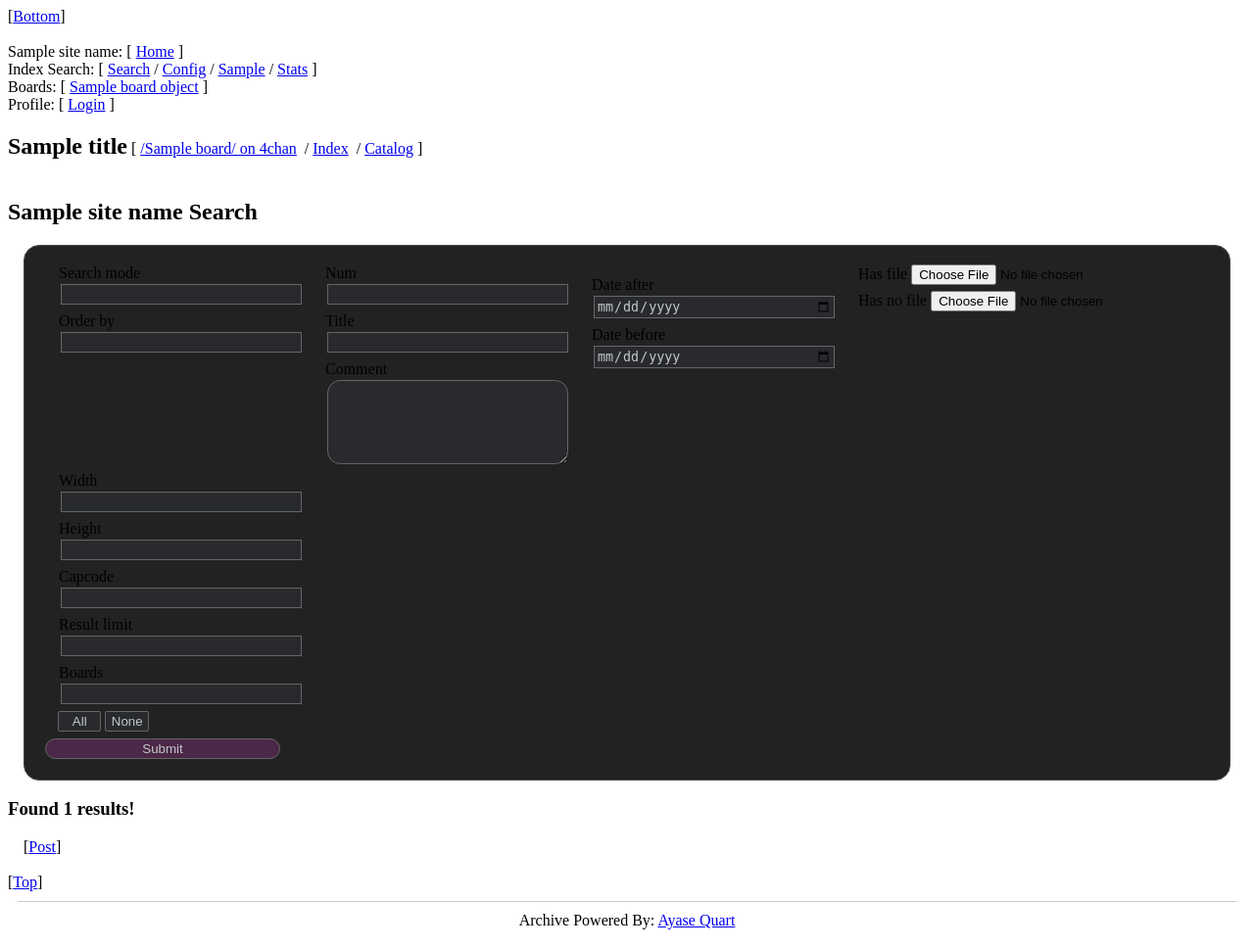
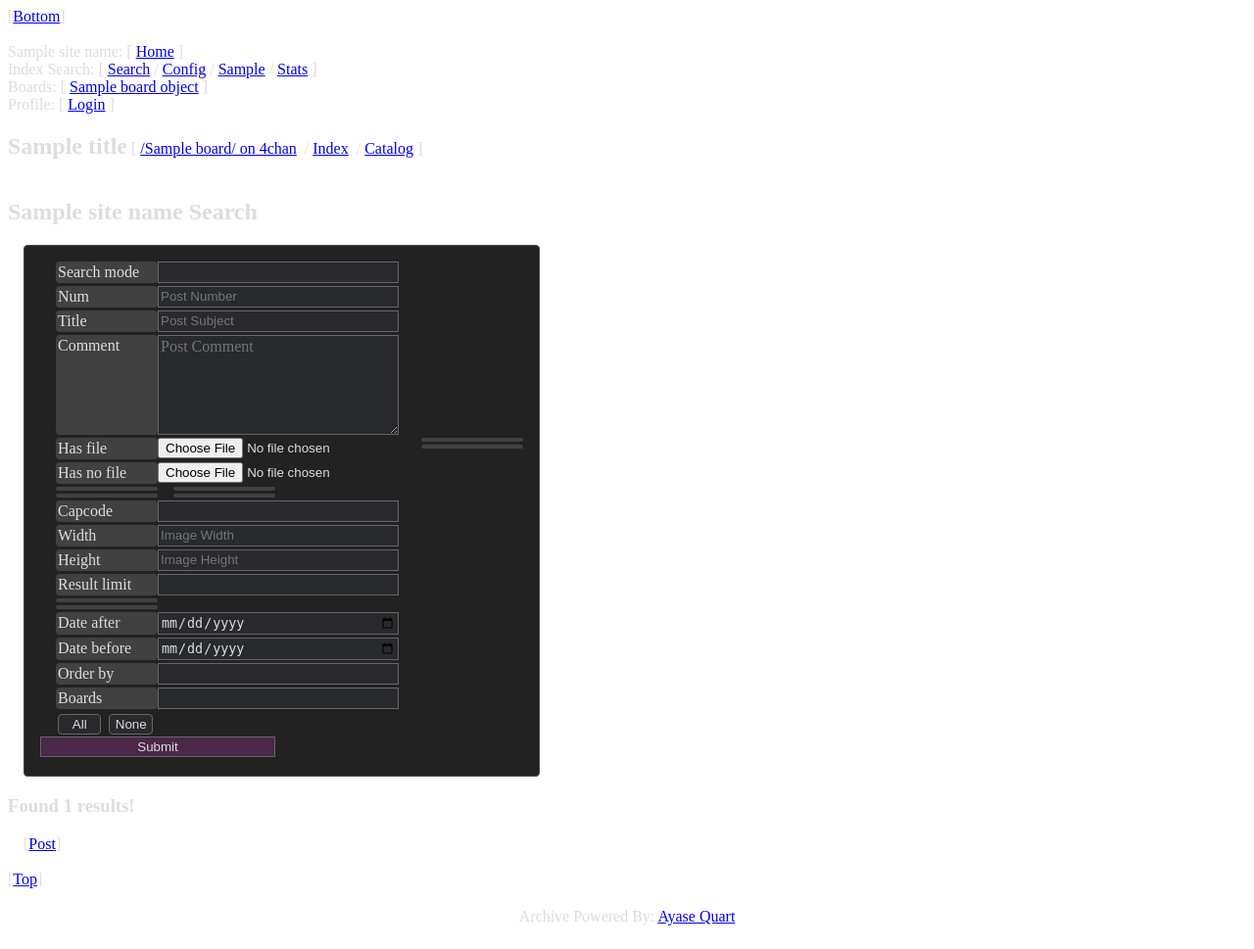
Before and after one commit to sky-cake/ayase-quart, a Python web app: template src/templates/search.html in a window 1280 px wide. Shown: the whole page at 98% size. After the commit the page ends 945 px from the top, so only its background shows below. Run offline with Jinja, Linux system fonts and the light colour scheme; the template is opened without the code that fills it: most values are stand-ins (such as "Sample title", 1, 10 or a date in 2020); form fields are guessed from the names that the template uses; some libraries are stand-ins or nearby versions.

Commit message:
search form styling; solution to row_keys

```diff
--- a/src/static/css/custom.css
+++ b/src/static/css/custom.css
@@ -1,3 +1,8 @@
+html, body {
+    color: #dddddd!important;
+}
+
+
 #body {
     min-height: 95vh;
 }
@@ -7,7 +12,6 @@ footer {
     padding: 10px;
     margin: 10px;
     text-align: center;
-    border-top: 1px #c5c8c6 solid;
 }
 
 .center {
@@ -26,7 +30,7 @@ footer {
 
 .post_trip {
     font-weight: 400 !important;
-    color: #c5c8c6;
+    color: inherit;
 }
 
 .paginate ul {
@@ -87,12 +91,7 @@ form {
     margin: 1em;
     background-color: #222222;
     max-width: max-content;
-    border-radius: 1em;
-}
-
-.form-control {
-    list-style: none;
-    padding: 3px;
+    border-radius: 4px;
 }
 
 ul {
@@ -107,7 +106,6 @@ ul {
 
 .column {
     margin-left: 1em;
-    display: flex;
     flex-direction: column;
 }
 
@@ -119,12 +117,11 @@ ul {
 .form_button {
     width: 6ch;
     padding: 2px;
-    margin-bottom: 1em;
     background-color: #282a2e;
     border: 1px solid #666666;
     margin: 2px;
-    color: #c5c8c6;
-    border-radius: 2px;
+    color: inherit;
+    border-radius: 4px;
     cursor: pointer;
 }
 
@@ -138,88 +135,65 @@ code {
     color: #07ca00;
 }
 
+.form-control {
+    list-style: none;
+    margin-bottom: 3px;
+    display: flex;
+    max-width: 90vw;
+}
+
+.field_label {
+    background-color: #414141;
+    color: inherit;
+    padding: 2px;
+    width: 100px;
+    border-radius: 4px;
+}
+
+form ul {
+    margin: 0;
+    padding: 2px;
+}
+
+/* overwrite theme styles */
+input
+input[type=submit],
+input[type=password],
+input[type=number],
+input[type=text],
+input[type=date],
+select,
+option,
+textarea
+{
+    filter: none;
+    margin: 0;
+    padding: 2px;
+    width: 240px;
+}
+
+select, option {
+    width: 246px;
+    padding: 3px;
+    text-align: center;
+}
+
 input[type=submit],
 input[type=password],
 input[type=number],
 input[type=text],
 input[type=date] {
-    max-width: 90vw;
     width: 240px;
-    display: block;
-    padding: 2px;
-    margin-bottom: 1em;
-    background-color: #282a2e;
-    border: 1px solid #666666;
-    margin: 2px;
-    color: #c5c8c6;
-}
-
-input[type=number] {
-    max-width: 100px;
-    margin: auto;
-    text-align: center;
-    margin-top: 0.8em;
-}
-
-
-input[type=password] {
-    text-align: left;
-}
-
-textarea {
-    margin: 2px;
-    width: 240px;
-    height: 6em;
-    max-width: 90vw;
-    max-height: 40vh;
-    min-width: 2ch;
-    min-height: 2ch;
     display: block;
     background-color: #282a2e;
     border: 1px solid #666666;
-    color: #c5c8c6;
-    border-radius: 1em;
+    color: inherit;
 }
-
-ul#boards {
-    column-count: 15;
-}
-@media (max-width: 1100px) {
-    ul#boards {
-        column-count: 8;
-    }
-}
-@media (max-width: 600px) {
-    ul#boards {
-        column-count: 4;
-    }
-}
-
-ul#home_boards {
-    column-count: 3;
-    font-size: larger;
-    max-width: 700px;
-}
-@media (max-width: 1200px) {
-    ul#home_boards {
-        column-count: 2;
-        font-size: larger;
-    }
-}
-@media (max-width: 600px) {
-    ul#home_boards {
-        column-count: 1;
-        font-size: larger;
-    }
-}
-
 
 input[type=submit] {
     background-color: #4b2748;
-    border: 1px solid #666666;
     padding: 2px;
-    color: #c5c8c6;
-    border-radius: 1em;
+    color: inherit;
 }
 
 input[type=submit]:hover {
@@ -230,6 +204,28 @@ input[type=submit]:hover {
 input[type=submit]:disabled {
     cursor: default;
     background-color: #462443;
+}
+
+input[type=password] {
+    text-align: left;
+}
+
+textarea {
+    width: 240px;
+    height: 6em;
+    max-width: 90vw;
+    max-height: 40vh;
+    min-width: 2ch;
+    min-height: 2ch;
+    display: block;
+    background-color: #282a2e;
+    border: 1px solid #666666;
+    color: inherit;
+    font: inherit!important;
+}
+
+ul#boards {
+    column-count: 4;
 }
 
 div.form-check {
@@ -324,7 +320,7 @@ input[type="number"] {
 
 #flash {
     background-color: #302ea1;
-    color: white;
+    color: inherit;
     padding: 1em;
     margin: 1em;
     border-radius: 4px;
--- a/src/templates/board_buttons.html
+++ b/src/templates/board_buttons.html
@@ -1,4 +1,4 @@
-<div class="row">
+<div>
     <button type="button" class="form_button" onclick="checkAllBoards()">All</button>
     <button type="button" class="form_button" onclick="uncheckAllBoards()">None</button>
 </div>
--- a/src/templates/form_search.html
+++ b/src/templates/form_search.html
@@ -1,37 +1,52 @@
 {% from 'macros.html' import render_field %}
 
 <form action="" id="searchform" method="post" class="form" role="form">
+    <div class="column">
+        <div class="row">
+            {{ render_field(form.search_mode, title='Select "gallery" for a mosaic of images.') }}
+        </div>
+    </div>
+
     <div class="row">
         <div class="column">
-            {{ render_field(form.search_mode) }}
-            {{ render_field(form.order_by) }}
+            {{ render_field(form.num, placeholder='Post Number') }}
+            {{ render_field(form.title, placeholder='Post Subject') }}
+            {{ render_field(form.comment, placeholder='Post Comment') }}
+        </div>
+    </div>
+
+    <div class="row">
+        <div class="column">
+            {{ render_field(form.has_file) }}
+            {{ render_field(form.has_no_file) }}
         </div>
         <div class="column">
-            {{ render_field(form.num) }}
-            {{ render_field(form.title) }}
-            {{ render_field(form.comment) }}
+            {{ render_field(form.is_op) }}
+            {{ render_field(form.is_not_op) }}
+        </div>
+    </div>
+    <div class="row">
+        <div class="column">
+            {{ render_field(form.is_deleted) }}
+            {{ render_field(form.is_not_deleted) }}
         </div>
         <div class="column">
-            {{ render_field(form.media_filename) }}
+            {{ render_field(form.is_sticky) }}
+            {{ render_field(form.is_not_sticky) }}
+        </div>
+    </div>
+
+    <div class="row">
+        <div class="column">
+            {{ render_field(form.capcode) }}
+            {{ render_field(form.width, placeholder='Image Width') }}
+            {{ render_field(form.height, placeholder='Image Height') }}
+            {{ render_field(form.result_limit) }}
+            {{ render_field(form.media_filename, placeholder='Filename') }}
             {{ render_field(form.media_hash) }}
             {{ render_field(form.date_after) }}
             {{ render_field(form.date_before) }}
-        </div>
-        <div class="column">
-            {{ render_field(form.has_file) }}
-            {{ render_field(form.has_no_file) }}
-            {{ render_field(form.is_op) }}
-            {{ render_field(form.is_not_op) }}
-            {{ render_field(form.is_deleted) }}
-            {{ render_field(form.is_not_deleted) }}
-            {{ render_field(form.is_sticky) }}
-            {{ render_field(form.is_not_sticky) }}
-        </div>
-        <div class="column">
-            {{ render_field(form.width) }}
-            {{ render_field(form.height) }}
-            {{ render_field(form.capcode) }}
-            {{ render_field(form.result_limit) }}
+            {{ render_field(form.order_by) }}
         </div>
     </div>
     <div class="row">
--- a/src/templates/macros.html
+++ b/src/templates/macros.html
@@ -102,7 +102,7 @@
 {% macro render_field(field) %}
   <div class="form-control">
     {% if field.name not in ['submit', 'captcha_id'] %}
-      {{ field.label }}
+      <div class="field_label">{{ field.label }}</div>
     {% endif %}
 
     {{ field(**kwargs)|safe }}
```
Also changed, not shown: src/forms.py (+11 -11 lines), src/search/loader.py (+44 -19 lines).
